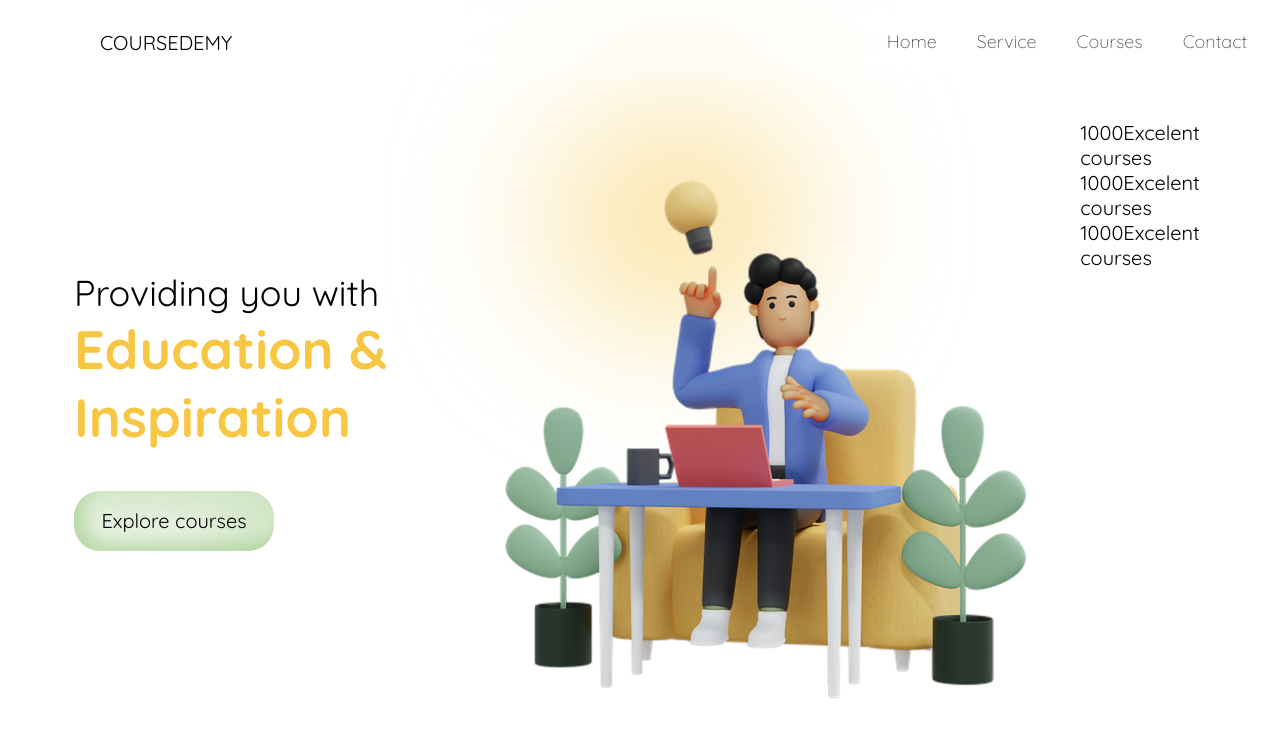
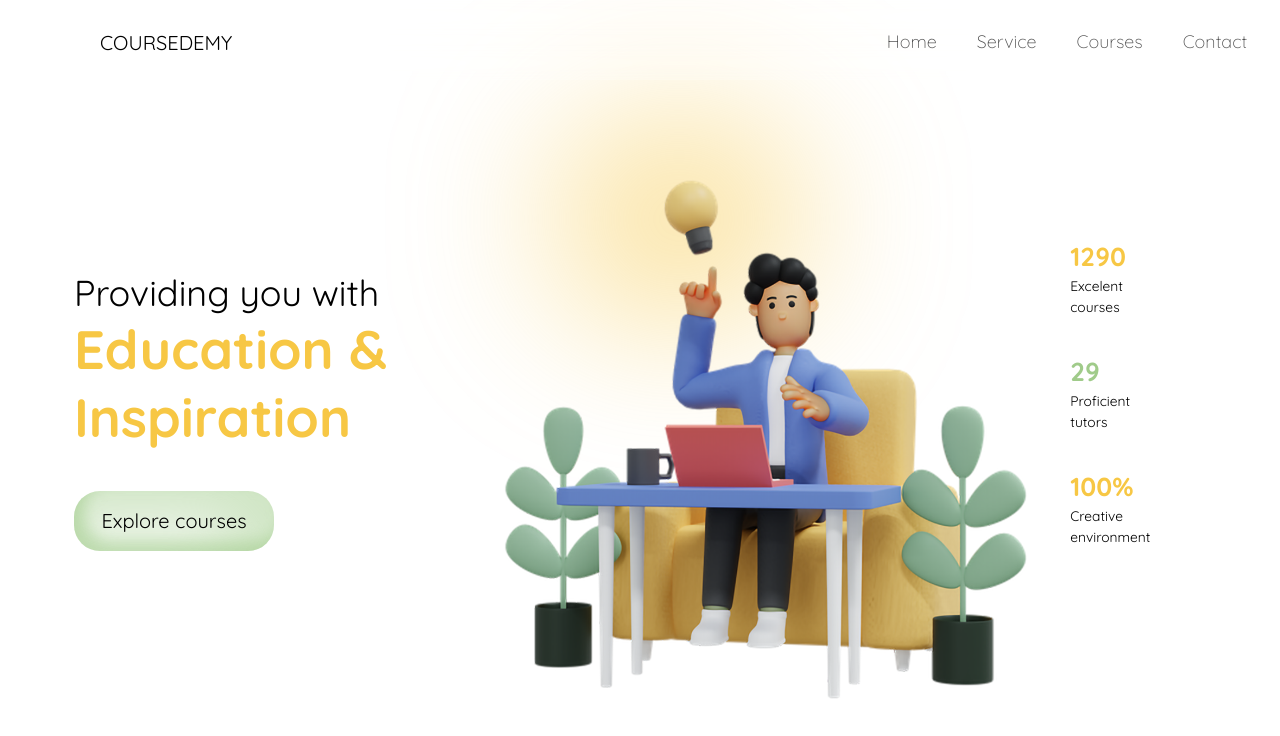
Before and after one commit to rnimisha/e-learning, a React (Create React App) app: page / in a window 1280 px wide. Shown: the top 736 px of the page. Built offline with nearby package versions, Linux system fonts and the light colour scheme.

Commit message:
right mini info done

```diff
--- a/src/Components/Banner/Banner.js
+++ b/src/Components/Banner/Banner.js
@@ -21,9 +21,9 @@ const Banner = () => {
                 <div className="light-glow"></div>
             </div>
             <div className="banner-mini-info">
-                <MiniInfo number={1000} text={'Excelent courses'}/>
-                <MiniInfo number={1000} text={'Excelent courses'}/>
-                <MiniInfo number={1000} text={'Excelent courses'}/>
+                <MiniInfo number={1290} text1={'Excelent'} text2={'courses'} id ={'1'}/>
+                <MiniInfo number={29} text1={'Proficient'} text2={'tutors'} id ={'0'}/>
+                <MiniInfo number={'100%'} text1={'Creative'} text2={'environment'} id ={'1'}/>
             </div>
         </div>
     </div>
--- a/src/Components/Banner/banner.css
+++ b/src/Components/Banner/banner.css
@@ -71,6 +71,11 @@
 
 .banner-mini-info{
     flex: 0.4;
+    display: flex;
+    flex-direction: column;
+    justify-content: center;
+    gap: 2rem;
+    height:85%;
 }
 
 .banner-left button{
--- a/src/Components/MiniInfo/MiniInfo.js
+++ b/src/Components/MiniInfo/MiniInfo.js
@@ -1,11 +1,12 @@
 import React from 'react'
 import './mini-info.css'
 
-const MiniInfo = ({number, text}) => {
+const MiniInfo = ({number, text1, text2, id}) => {
   return (
-    <div className='mini-info-container'>
-        <span>{number}</span>
-        <span>{text}</span>
+    <div className='mini-info-container' >
+        <span style= {{color : id === '0' ? '#a0cb8a' : '#F7C744'}}>{number}</span>
+        <span>{text1}</span>
+        <span>{text2}</span>
     </div>
   )
 }
--- a/src/Components/MiniInfo/mini-info.css
+++ b/src/Components/MiniInfo/mini-info.css
@@ -0,0 +1,20 @@
+.mini-info-container{
+
+    display: flex;
+    flex-direction: column;
+    gap: 0.2rem;
+    margin-left: -0.5rem;
+
+}
+
+.mini-info-container>:nth-child(1)
+{
+    font-size: 1.3rem;
+    font-weight: 700;
+}
+
+.mini-info-container>:nth-child(2),
+.mini-info-container>:nth-child(3)
+{
+    font-size: 0.69rem;
+}
```
